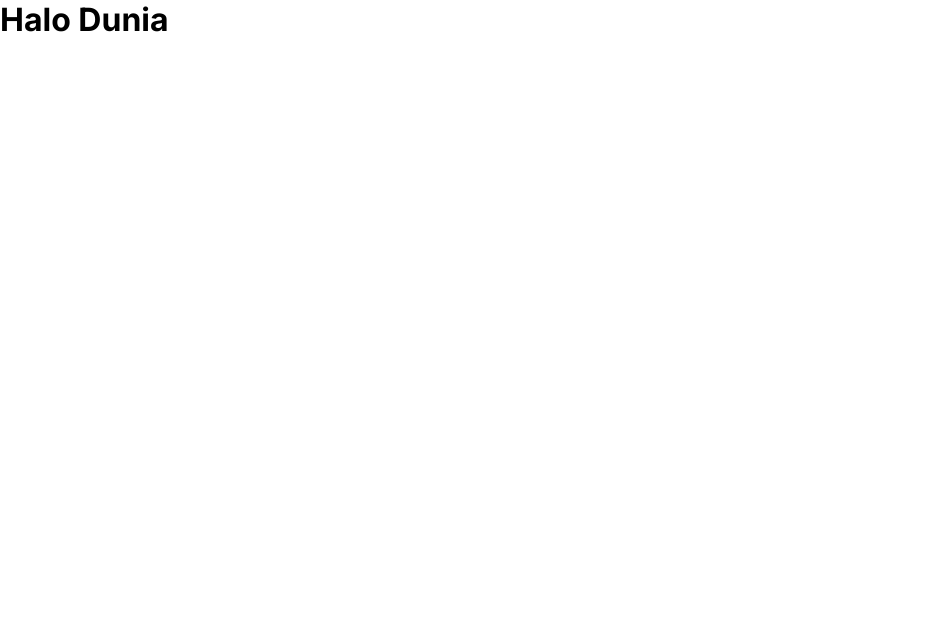
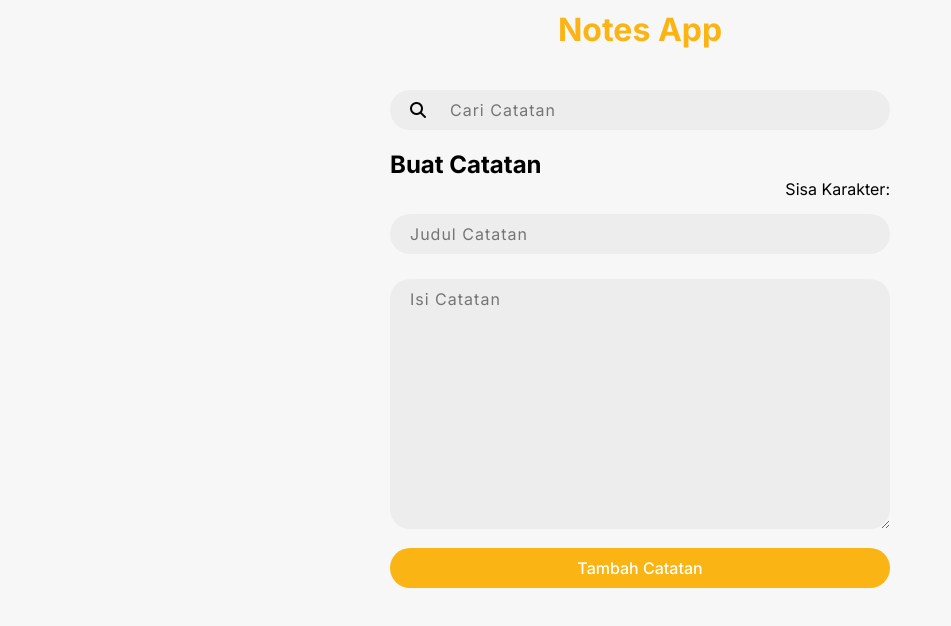
Before and after one commit to tubagusdylan/notes-app, a React (Vite) app: page / in a window 1280 px wide. Shown: the top 626 px of the page, without its empty margins (0-951 px from the left). Built offline with nearby package versions, Linux system fonts and the light colour scheme.

Commit message:
create Header, Search Component, AddNotes Component

```diff
--- a/index.html
+++ b/index.html
@@ -5,6 +5,7 @@
     <link rel="icon" type="image/svg+xml" href="/vite.svg" />
     <meta name="viewport" content="width=device-width, initial-scale=1.0" />
     <title>Notes App</title>
+    <script src="https://kit.fontawesome.com/4fe4128468.js" crossorigin="anonymous"></script>
   </head>
   <body>
     <div id="root"></div>
--- a/src/NotesApp.jsx
+++ b/src/NotesApp.jsx
@@ -1,11 +1,16 @@
 import React from "react";
+import Header from "./components/Header";
+import SearchNotes from "./components/SearchNotes";
+import AddNotes from "./components/AddNotes";
 
 class NotesApp extends React.Component {
   render() {
     return (
-      <>
-        <h1>Halo Dunia</h1>
-      </>
+      <div className="background">
+        <Header />
+        <SearchNotes />
+        <AddNotes />
+      </div>
     );
   }
 }
--- a/src/components/AddNotes.jsx
+++ b/src/components/AddNotes.jsx
@@ -0,0 +1,20 @@
+import React from "react";
+import "../styles/addNotes.css";
+
+class AddNotes extends React.Component {
+  render() {
+    return (
+      <div className="add-notes-container">
+        <h2>Buat Catatan</h2>
+        <span>Sisa Karakter:</span>
+        <form>
+          <input type="text" placeholder="Judul Catatan" className="title-input" />
+          <textarea className="description-input" placeholder="Isi Catatan"></textarea>
+          <button className="btn-add">Tambah Catatan</button>
+        </form>
+      </div>
+    );
+  }
+}
+
+export default AddNotes;
--- a/src/components/Header.jsx
+++ b/src/components/Header.jsx
@@ -0,0 +1,14 @@
+import React from "react";
+import "../styles/header.css";
+
+class Header extends React.Component {
+  render() {
+    return (
+      <div className="container header-container">
+        <h1>Notes App</h1>
+      </div>
+    );
+  }
+}
+
+export default Header;
--- a/src/components/SearchNotes.jsx
+++ b/src/components/SearchNotes.jsx
@@ -0,0 +1,19 @@
+import React from "react";
+import "../styles/search.css";
+
+class SearchNotes extends React.Component {
+  render() {
+    return (
+      <div className="container">
+        <form className="search-container">
+          <div className="search-input-container">
+            <i className="fa-solid fa-magnifying-glass search-icon"></i>
+            <input type="text" className="search-input" placeholder="Cari Catatan" />
+          </div>
+        </form>
+      </div>
+    );
+  }
+}
+
+export default SearchNotes;
--- /dev/null
+++ b/src/styles/addNotes.css
@@ -0,0 +1,56 @@
+.add-notes-container {
+  width: 500px;
+  margin: 10px auto;
+}
+
+.add-notes-container span {
+  display: block;
+  text-align: right;
+}
+
+.title-input {
+  width: 100%;
+  font-size: 16px;
+  padding: 10px 20px;
+  background-color: #eeeded;
+  outline: none;
+  border-radius: 20px;
+  margin: 15px 0 10px 0;
+  letter-spacing: 1px;
+}
+
+.title-input:focus {
+  outline: 3px solid #fab515;
+}
+
+.description-input {
+  min-width: 100%;
+  max-width: 100%;
+  height: 250px;
+  font-size: 16px;
+  padding: 10px 20px;
+  background-color: #eeeded;
+  outline: none;
+  border-radius: 20px;
+  margin: 15px 0;
+  letter-spacing: 1px;
+}
+
+.description-input:focus {
+  outline: 3px solid #fab515;
+}
+
+.btn-add {
+  width: 100%;
+  padding: 10px 0;
+  border-radius: 20px;
+  cursor: pointer;
+  font-size: 16px;
+  font-weight: 500;
+  background-color: #fab515;
+  color: white;
+}
+
+.btn-add:hover {
+  background-color: #cf9713;
+}
--- /dev/null
+++ b/src/styles/header.css
@@ -0,0 +1,12 @@
+.header-container {
+  width: 100%;
+  position: fixed;
+  top: 0;
+  left: 0;
+  background-color: #f8f7f7;
+}
+
+.header-container h1 {
+  color: #fab515;
+  text-align: center;
+}
--- a/src/styles/index.css
+++ b/src/styles/index.css
@@ -6,3 +6,14 @@
   box-sizing: border-box;
   font-family: "Inter", sans-serif;
 }
+
+.container {
+  width: 100%;
+  padding: 10px 15rem;
+}
+
+.background {
+  width: 100%;
+  background-color: #f8f7f7;
+  min-height: 100vh;
+}
--- /dev/null
+++ b/src/styles/search.css
@@ -0,0 +1,32 @@
+.search-container {
+  margin-top: 5rem;
+  position: relative;
+}
+
+.search-input-container {
+  width: 500px;
+  position: relative;
+  margin: 0 auto;
+  display: flex;
+  align-items: center;
+}
+
+.search-icon {
+  margin-right: 10px;
+  position: absolute;
+  left: 20px;
+}
+
+.search-input {
+  width: 100%;
+  font-size: 16px;
+  padding: 10px 15px 10px 60px;
+  background-color: #eeeded;
+  outline: none;
+  border-radius: 20px;
+  letter-spacing: 1px;
+}
+
+.search-input:focus {
+  outline: 3px solid #fab515;
+}
```
